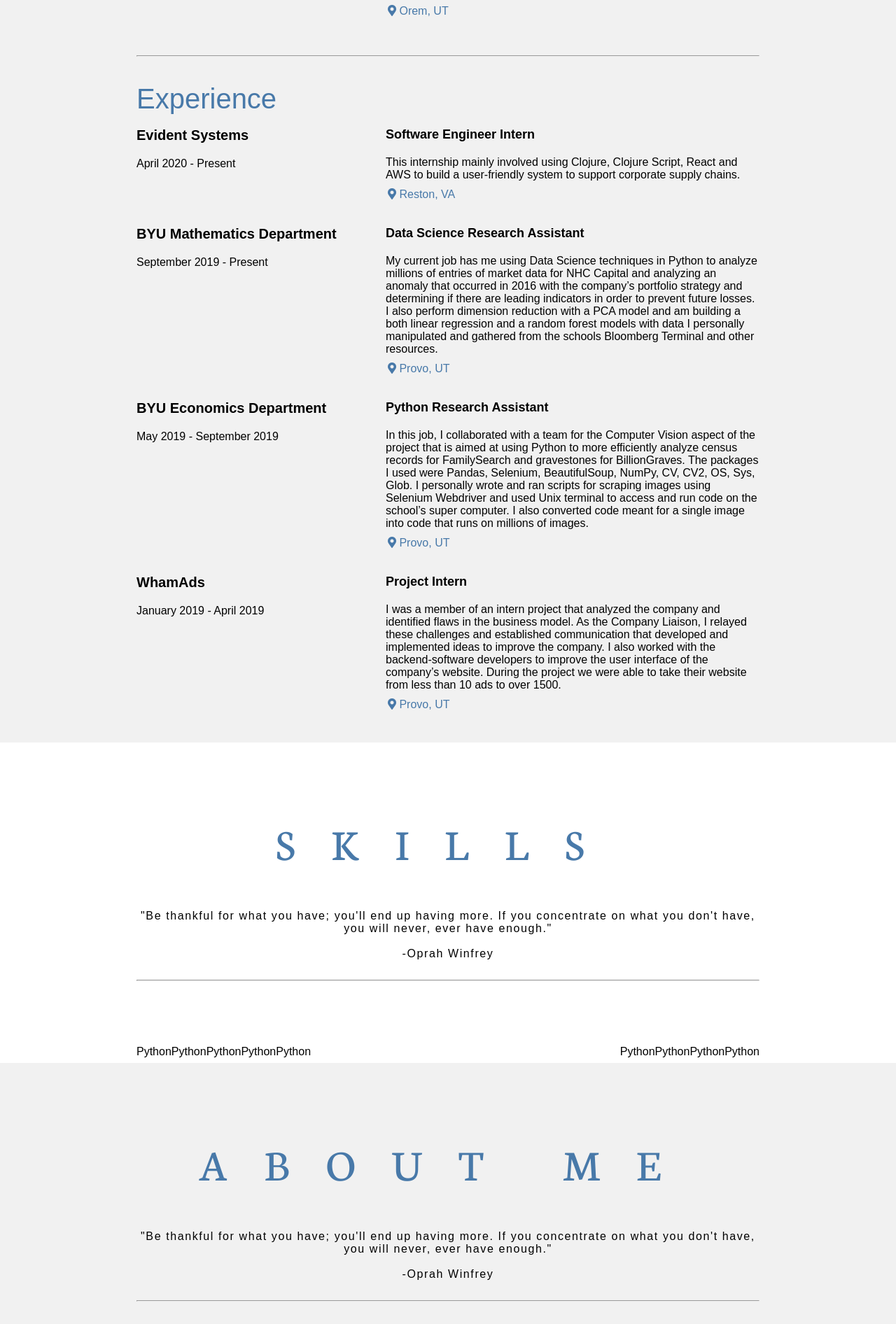
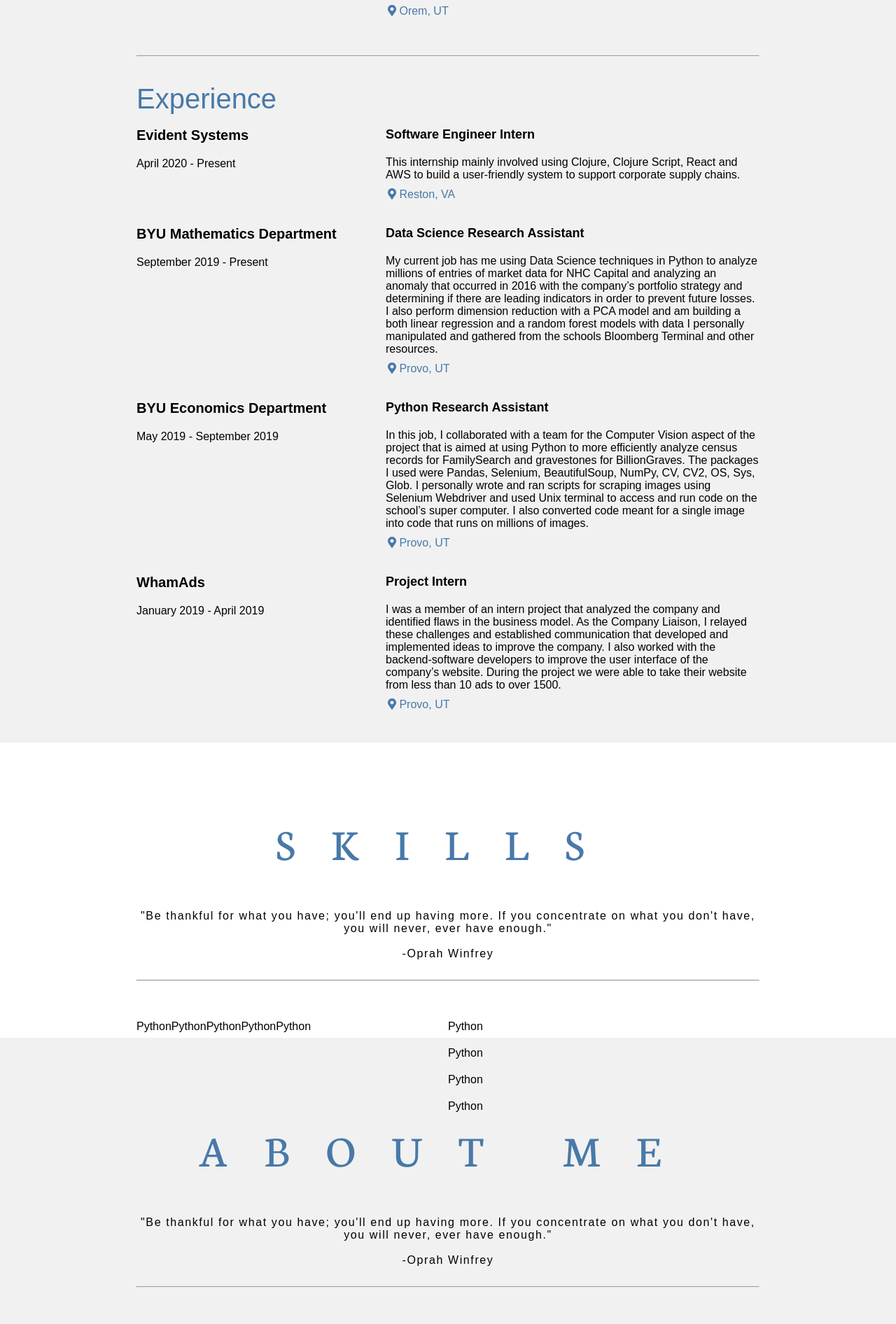
Before and after one commit to layniecalderwood/coryrhunter.com, a Jekyll site: the page index.html, which Jekyll copies as it is, in a window 1280 px wide. Shown: the part 1399-3291 px from the top of the page at 70% size. Built offline with Jekyll 4.4.1, drawn with Linux system fonts in a browser that asks for light colours; nearby versions of some CDN libraries; grey boxes are pictures that could not be loaded.

Commit message:
alex i am so sorry

```diff
--- a/index.html
+++ b/index.html
@@ -416,13 +416,10 @@ article {
     <br>
     <hr>
     <br>
-
-    <br>
-    <br>
     <br>
 
+  <div class="col-md-8" style="float: left; width; 50%;">
     <ul style="list-style-type: none;">
-
       <li style="float: left;">
         <p>Python</p>
       </li>
@@ -442,24 +439,28 @@ article {
       <li style="float: left;">
         <p>Python</p>
       </li>
+    </ul>
+  </div>
 
-      <li style="float: right;">
+<div class="col-md-8" style="float: right; width: 50%;">
+    <ul style="list-style-type: none;">
+      <li>
         <p>Python</p>
       </li>
 
-      <li style="float: right;">
+      <li>
         <p>Python</p>
       </li>
 
-      <li style="float: right;">
+      <li>
         <p>Python</p>
       </li>
 
-      <li style="float: right;">
+      <li>
         <p>Python</p>
       </li>
-
     </ul>
+</div>
 
 </div>
 </article>
```
